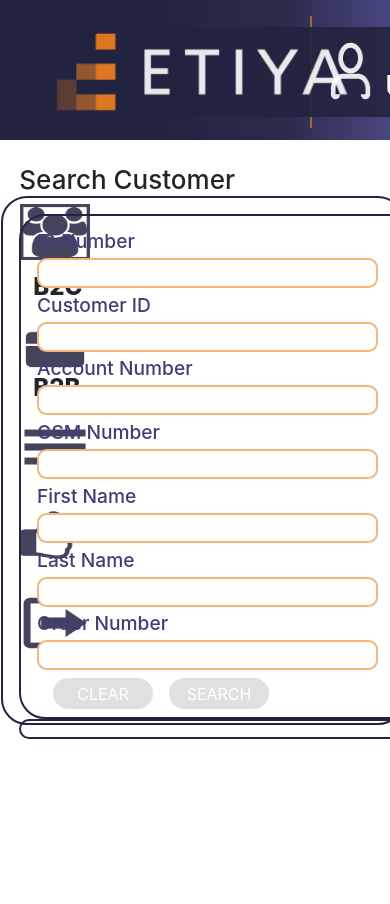
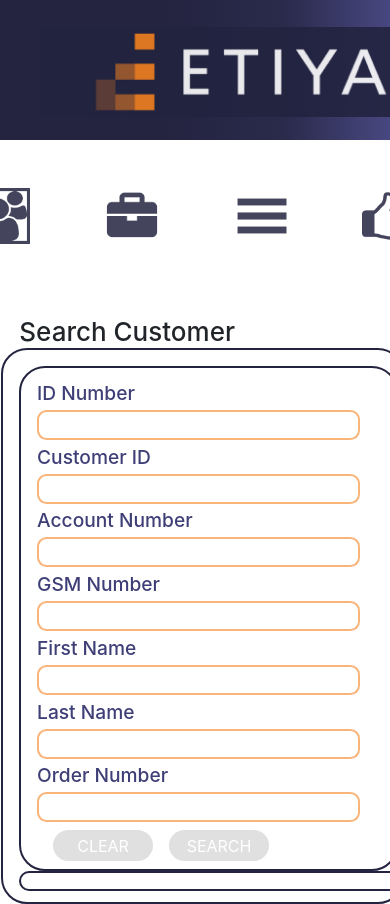
Before and after one commit to gglnyrdm/CRMLite, an Angular app: page /searchcustomer in a window 390 px wide. Shown: the top 904 px of the page. Before the commit the page ends 844 px from the top, so only its background shows below. Built offline with nearby package versions, Linux system fonts and the light colour scheme; a web font is replaced by a local one.

Commit message:
Update responsive design for header component, navbar component and search customer component

```diff
--- a/src/app/features/customers/create-customer-form/create-customer-form/create-customer-form.component.html
+++ b/src/app/features/customers/create-customer-form/create-customer-form/create-customer-form.component.html
@@ -20,8 +20,6 @@
                             <option value="2">Male</option>
                         </select>
                         </div>
-
-
                         <div class="input-area">
                             <span>Mother Name*</span>
                             <input type="text">
--- a/src/app/features/customers/search-filter/search-filter/search-filter.component.scss
+++ b/src/app/features/customers/search-filter/search-filter/search-filter.component.scss
@@ -3,7 +3,7 @@
   display: flex;
   align-items: center;
   justify-content: center;
-  width: 100%;
+  width: 95%;
   height: 100%;
   border: 2px solid #242441;
   // background-color: red;
--- a/src/app/features/customers/search-result/search-results/search-results.component.html
+++ b/src/app/features/customers/search-result/search-results/search-results.component.html
@@ -1 +1,2 @@
-<div class="search-results-container"></div>
+<div class="search-results-container">
+</div>
--- a/src/app/pages/customer/create-customer/create-customer/create-customer.component.scss
+++ b/src/app/pages/customer/create-customer/create-customer/create-customer.component.scss
@@ -13,8 +13,10 @@
 
 .create-customer-content {
   position: relative;
+  padding-top:3rem;
+  padding-bottom: 1.9rem;
   width: 98%;
-  height: 70vh;
+  height: 80%;
   // background-color: red;
   margin-left: 1rem;
   margin-right: 0;
--- a/src/app/pages/customer/search-customer/search-customer.component.scss
+++ b/src/app/pages/customer/search-customer/search-customer.component.scss
@@ -12,9 +12,10 @@
   position: relative;
   min-width: 110%;
   left: -3%;
-  min-height:33rem;
+  min-height:95%;
   // background-color: red;
   border: 2px solid #242441;
   border-radius: 1.625rem;
   margin: 0;
+  padding: 0;
 }
--- a/src/app/shared/components/header/header/header.component.html
+++ b/src/app/shared/components/header/header/header.component.html
@@ -4,11 +4,12 @@
             <img src="../../../../../assets/etiya-header-logo.png" alt="etiya logo">
         </div>
     </div>
-    <div class="user-information-side">
+    <div class="col-md-1">
+        <div class="user-information-side">
             <img src="../../../../../assets/user-icon.png" alt="etiya user icon">
-        <div class="user-name">
-            <p>Username <!-- {{Username}}  --></p>
-
+            <div class="user-name">
+                <p>Username <!-- {{Username}}  --></p>
+            </div>
         </div>
     </div>
 </header>
--- a/src/app/shared/components/header/header/header.component.scss
+++ b/src/app/shared/components/header/header/header.component.scss
@@ -87,3 +87,15 @@ margin: 0;
     line-height: 2.1rem;
   }
 }
+
+@media only screen and (max-width: 600px) {
+
+
+  .left-side {
+      left: 10%;
+      border:none
+  }
+  .user-information-side {
+    visibility: hidden;
+  }
+}
--- a/src/app/shared/components/navbar/navbar.component.html
+++ b/src/app/shared/components/navbar/navbar.component.html
@@ -1,4 +1,5 @@
 <nav>
+        <div class="test">
                 <img id="b2c-icon" src="../../../../assets/b2c-icon.png" alt="b2c-icon">
                 <p>B2C</p>
                 <img id="b2b-icon" src="../../../../assets/b2b-icon.png" alt="b2b-icon">
@@ -6,4 +7,6 @@
                 <img id="menu-icon" src="../../../../assets/menu-icon.png" alt="menu-icon">
                 <img id="right-hand-icon" src="../../../../assets/right-hand-icon.png" alt="right-hand-icon">
                 <img id="log-out-icon" src="../../../../assets/log-out-icon.png" alt="log-out-icon">
+        </div>
+
 </nav>
--- a/src/app/shared/components/navbar/navbar.component.scss
+++ b/src/app/shared/components/navbar/navbar.component.scss
@@ -1,13 +1,33 @@
+
+
+@media only screen and (max-width:767.5px) {
+
+  .test{
+    display: flex;
+    flex-direction: row;
+    #b2c-icon {
+      position: relative;
+      display: flex;
+      bottom: 1rem;
+    }
+    img {
+      margin-right: 4.5rem;
+    }
+    p{
+      display: none;
+    }
+  }
+ }
 nav {
-  position: fixed;
+  position: relative;
+  right: 3rem;
   display: flex;
   flex-direction: column;
-  // min-height: 39.18rem;
   width: 5.75rem;
-  // background-color: red;
   padding-top: 3rem;
-  left: 5%;
-  margin: 0;
+  display: flex;
+  justify-content: center;
+  text-align: center;
 }
 
 p {
```
Also changed, not shown: src/app/shared/layouts/main-layout/main-layout.component.scss (line endings or trailing spaces). Lines whose indentation alone changed are shown as unchanged.
